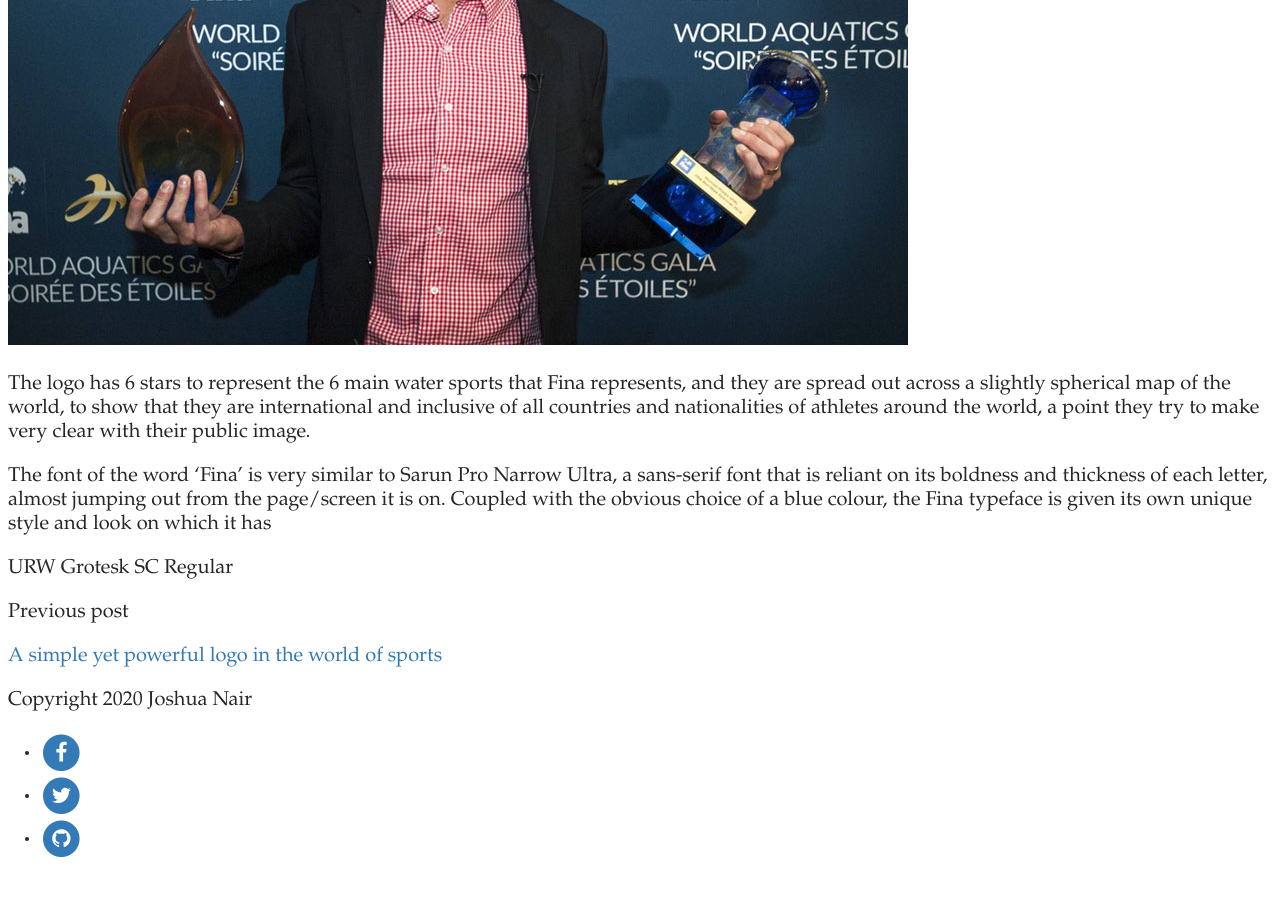
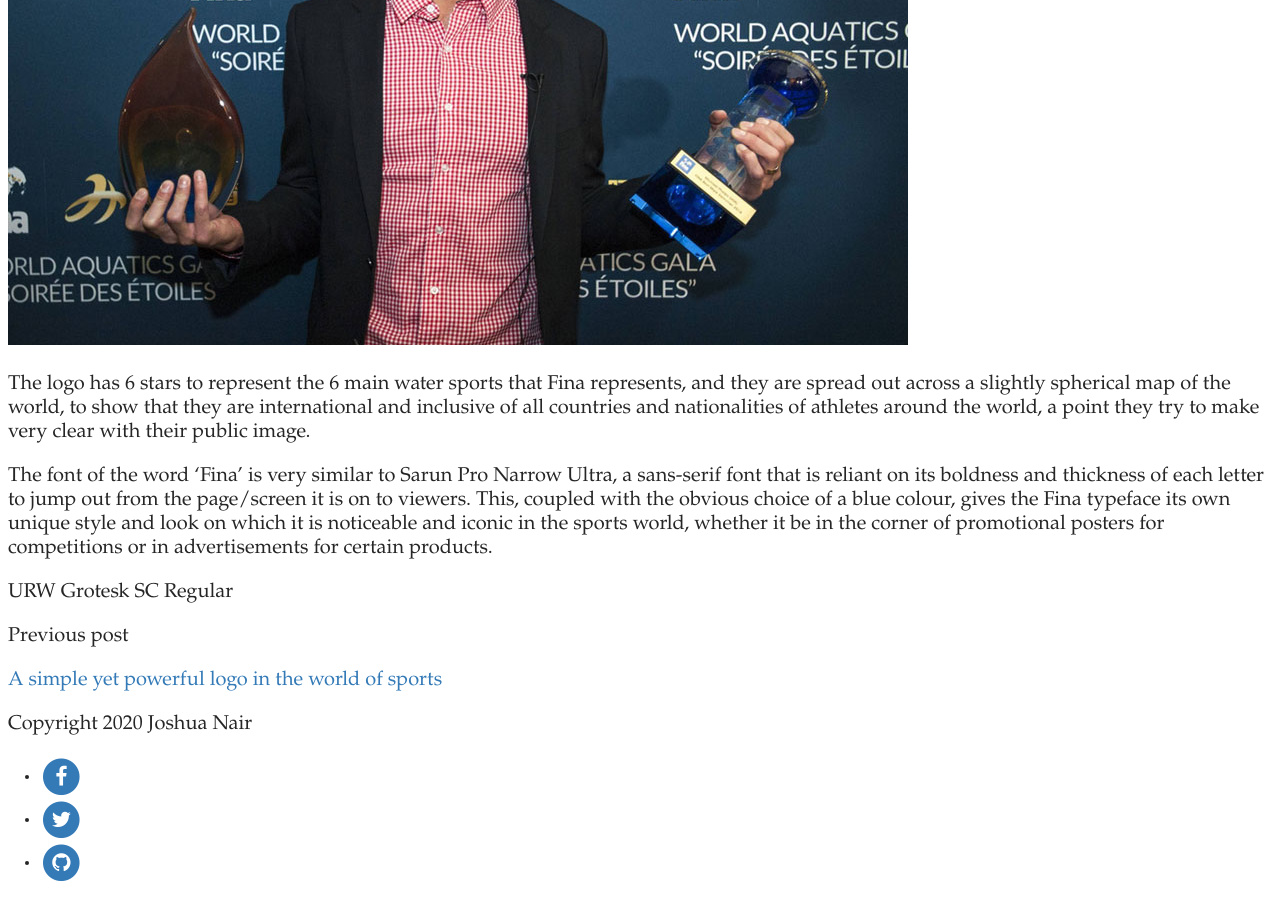
Before and after one commit to joshnair10/TypogBlog, a Jekyll site: the page built from _posts/2020-11-25-a-splash-of-simplicity.md, in a window 1280 px wide and 900 px high, scrolled down 1271 px. Built offline with Jekyll 4.4.1, drawn with Linux system fonts in a browser that asks for light colours; some web fonts are replaced; comment, search, counter and statistics services are not loaded; before the commit the page ends 2147 px from its top, so only the background shows below that.

Commit message:
Update Post “2020-11-25-a-splash-of-simplicity”

```diff
--- a/_posts/2020-11-25-a-splash-of-simplicity.md
+++ b/_posts/2020-11-25-a-splash-of-simplicity.md
@@ -11,6 +11,6 @@ The world of water sports is a very intense and often unforgiving place. Trainin
 
 The logo has 6 stars to represent the 6 main water sports that Fina represents, and they are spread out across a slightly spherical map of the world, to show that they are international and inclusive of all countries and nationalities of athletes around the world, a point they try to make very clear with their public image.
 
-The font of the word 'Fina' is very similar to Sarun Pro Narrow Ultra, a sans-serif font that is reliant on its boldness and thickness of each letter, almost jumping out from the page/screen it is on. Coupled with the obvious choice of a blue colour, the Fina typeface is given its own unique style and look on which it has
+The font of the word 'Fina' is very similar to Sarun Pro Narrow Ultra, a sans-serif font that is reliant on its boldness and thickness of each letter to jump out from the page/screen it is on to viewers. This, coupled with the obvious choice of a blue colour, gives the Fina typeface its own unique style and look on which it is noticeable and iconic in the sports world, whether it be in the corner of promotional posters for competitions or in advertisements for certain products.
 
 URW Grotesk SC Regular
```
